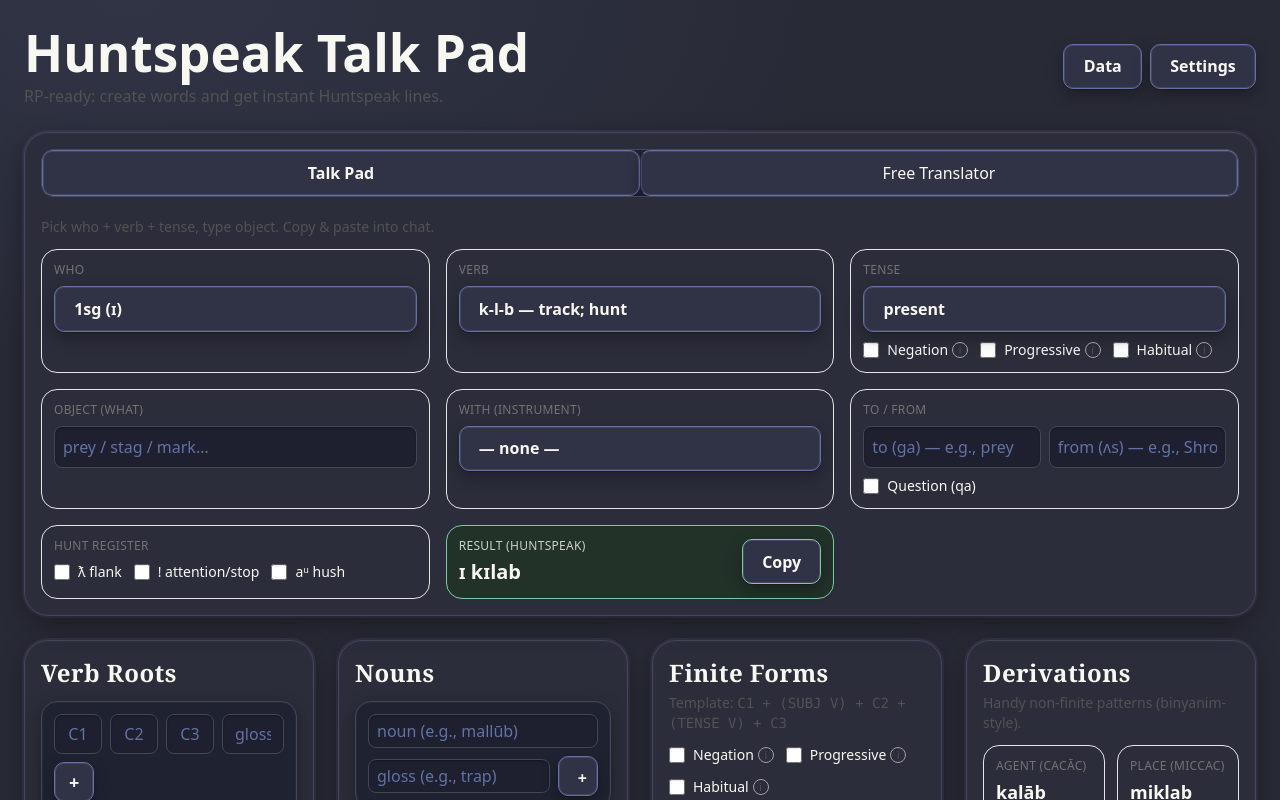
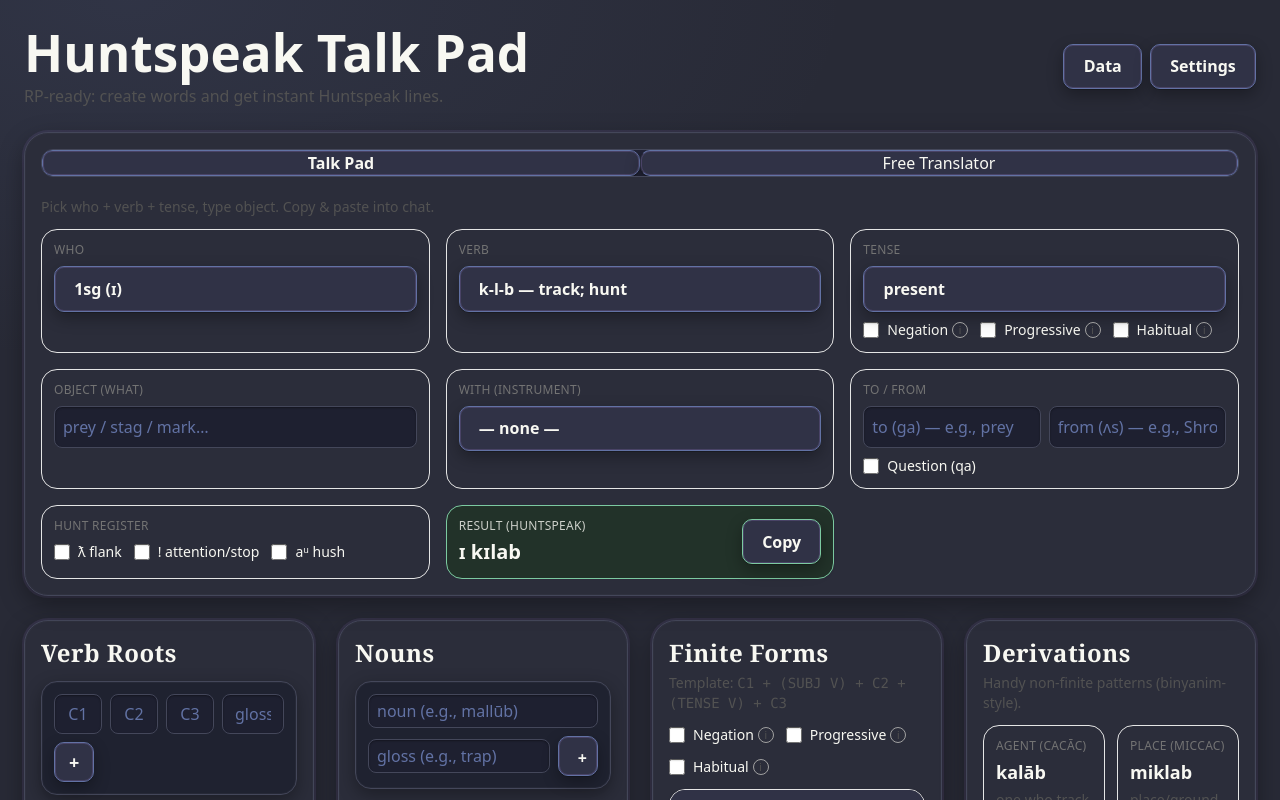
Before and after one commit to L1ghth0us3/Moontalk, a React (Vite) app: page / in a window 1280 px wide. Shown: the top 800 px of the page. Built offline with nearby package versions, Linux system fonts and the light colour scheme.

Commit message:
style(ui): remove padding on composer tab buttons (top and sides) for flush appearance

```diff
--- a/src/index.css
+++ b/src/index.css
@@ -227,7 +227,7 @@ body.theme-dark .result-card .copy-btn { border-color: #5ea585; }
 
 /* Composer overlay tabs (full-width split) */
 .composer-tabs { border-radius: 0.75rem; overflow: hidden; }
-.composer-tabs .tab { text-align: center; padding: 0.625rem 0.75rem; font-weight: 500; }
+.composer-tabs .tab { text-align: center; padding: 0; font-weight: 500; }
 .composer-tabs .tab + .tab { border-left: 1px solid rgba(0,0,0,0.08); }
 
 body.theme-plain .composer-tabs { background: #f8fafc; border: 1px solid #e5e7eb; }
```
